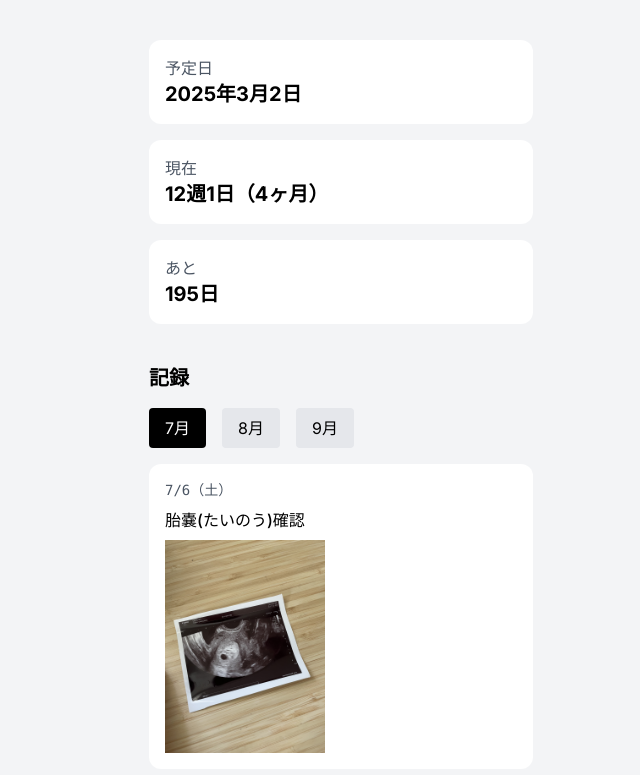
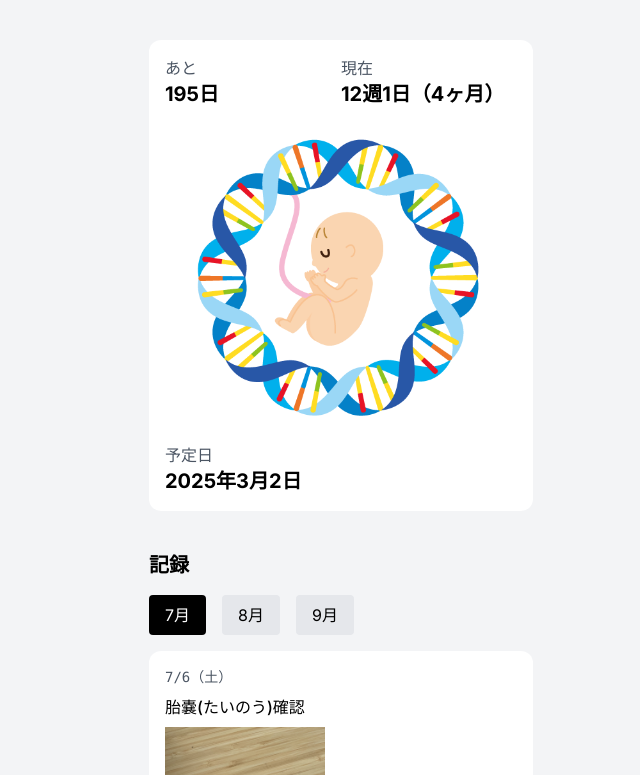
Before and after one commit to bokuhakubo/birth-journey, a Next.js app: page / in a window 1280 px wide. Shown: the top 775 px of the page, without its empty margins (299-939 px from the left). Built offline with nearby package versions, Linux system fonts and the light colour scheme.

Commit message:
赤ちゃん画像追加

```diff
--- a/src/app/page.js
+++ b/src/app/page.js
@@ -92,18 +92,23 @@ export default function Home() {
           </div>
         ) : (
           <>
-            <div className="max-w-sm mx-auto">
-              <div className="bg-white rounded-xl p-4">
+            <div className="max-w-sm mx-auto bg-white rounded-xl p-4">
+              <div className="grid grid-cols-2">
+                <div>
+                  <p className="text-gray-600">あと</p>
+                  <p className="text-xl font-bold text-black">{daysLeft}日</p>
+                </div>
+                <div>
+                  <p className="text-gray-600">現在</p>
+                  <p className="text-xl font-bold text-black">{weeks}週{days}日（{months}ヶ月）</p>
+                </div>
+              </div>
+              <div>
+                <img src="/baby.png" />
+              </div>
+              <div>
                 <p className="text-gray-600">予定日</p>
                 <p className="text-xl font-bold text-black">2025年3月2日</p>
-              </div>
-              <div className="bg-white rounded-xl p-4 mt-4">
-                <p className="text-gray-600">現在</p>
-                <p className="text-xl font-bold text-black">{weeks}週{days}日（{months}ヶ月）</p>
-              </div>
-              <div className="bg-white rounded-xl p-4 mt-4">
-                <p className="text-gray-600">あと</p>
-                <p className="text-xl font-bold text-black">{daysLeft}日</p>
               </div>
             </div>
             <div className="mt-10 max-w-sm mx-auto">
```
Also changed, not shown: public/baby.png (added).
